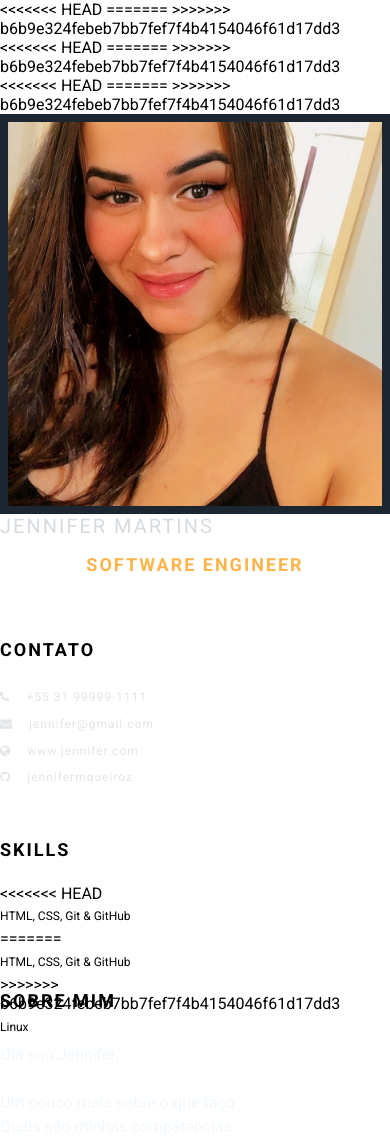
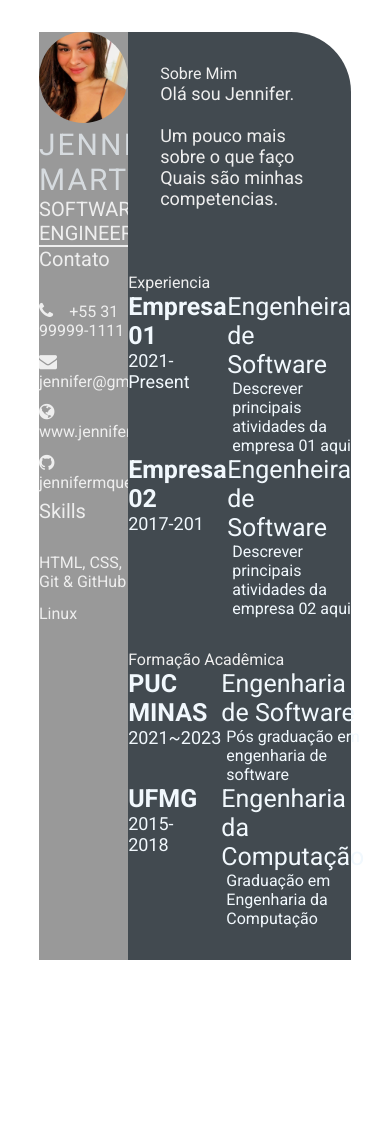
Before and after one commit to jennifermqueiroz/devweekgit.github.io, a plain HTML site: page index.html in a window 390 px wide. Shown: the top 1142 px of the page. After the commit the page ends 992 px from the top, so only its background shows below. Drawn offline with Linux system fonts and the light colour scheme.

Commit message:
adicionado education

```diff
--- a/index.html
+++ b/index.html
@@ -1,11 +1,7 @@
-<<<<<<< HEAD
 <!DOCTYPE html>
 <html lang="en">
 
 <head>
-=======
-<html lang="en"><head>
->>>>>>> b6b9e324febeb7bb7fef7f4b4154046f61d17dd3
     <meta charset="UTF-8">
     <meta http-equiv="X-UA-Compatible" content="IE=edge">
     <meta name="viewport" content="width=device-width, initial-scale=1.0">
@@ -13,28 +9,19 @@
 
     <!-- Google font  -->
     <link rel="preconnect" href="https://fonts.googleapis.com">
-<<<<<<< HEAD
     <link rel="preconnect" href="https://fonts.gstatic.com" crossorigin>
     <link
         href="https://fonts.googleapis.com/css2?family=Roboto:ital,wght@0,100;0,300;0,400;0,700;1,100;1,300;1,400;1,700&display=swap"
         rel="stylesheet">
-=======
-    <link rel="preconnect" href="https://fonts.gstatic.com" crossorigin="">
-    <link href="https://fonts.googleapis.com/css2?family=Roboto:ital,wght@0,100;0,300;0,400;0,700;1,100;1,300;1,400;1,700&amp;display=swap" rel="stylesheet">
->>>>>>> b6b9e324febeb7bb7fef7f4b4154046f61d17dd3
 
     <!-- font-awesome -->
     <link rel="stylesheet" href="https://cdnjs.cloudflare.com/ajax/libs/font-awesome/4.7.0/css/font-awesome.min.css">
 
     <!-- Custom CSS -->
     <link rel="stylesheet" href="style.css">
-<<<<<<< HEAD
     <script type="text/javascript"
         src="https://gc.kis.v2.scr.kaspersky-labs.com/FD126C42-EBFA-4E12-B309-BB3FDD723AC1/main.js?attr=hAYk4M0OwFst3LglbmTNNl3WU4f7R1SGGUcuie537BmOZZtufwzNEQXfC5_M0He7"
         charset="UTF-8"></script>
-=======
-    <script type="text/javascript" src="https://gc.kis.v2.scr.kaspersky-labs.com/FD126C42-EBFA-4E12-B309-BB3FDD723AC1/main.js?attr=hAYk4M0OwFst3LglbmTNNl3WU4f7R1SGGUcuie537BmOZZtufwzNEQXfC5_M0He7" charset="UTF-8"></script>
->>>>>>> b6b9e324febeb7bb7fef7f4b4154046f61d17dd3
 </head>
 
 <body>
@@ -59,11 +46,7 @@
                     <p class="left-title">Skills</p>
                     <ul>
                         <li>
-<<<<<<< HEAD
                             <p>HTML, CSS, Git & GitHub</p>
-=======
-                            <p>HTML, CSS, Git &amp; GitHub</p>
->>>>>>> b6b9e324febeb7bb7fef7f4b4154046f61d17dd3
                         </li>
                         <li>
                             <p>Linux</p>
@@ -82,24 +65,62 @@
                         <br> Quais são minhas competencias.
                     </p>
                 </section>
-<<<<<<< HEAD
-        </p>
-        </section>
-        </div>
+            </div>
+            <section class="experience-gap">
+                <div class="right-title">Experiencia</div>
+                <div class="experience-contents">
+                    <div class="exp-left">
+                        <p class="exp-company-name">Empresa 01</p>
+                        <p class="exp-time-period">2021-Present</p>
+                    </div>
+                    <div class="exp-right">
+                        <p class="exp-position">Engenheira de Software</p>
+                        <p class="exp-desc">
+                            Descrever principais atividades da empresa 01 aqui
+                        </p>
+                    </div>
+                    <div class="exp-left">
+                        <p class="exp-company-name">Empresa 02</p>
+                        <p class="exp-time-period">2017-201</p>
+                    </div>
+                    <div class="exp-right">
+                        <p class="exp-position">Engenheira de Software</p>
+                        <p class="exp-desc">
+                            Descrever principais atividades da empresa 02 aqui
+                        </p>
+                    </div>
+                </div>
 
+            </section>
+            <section class="education-gap">
+                <div class="right-title">Formação Acadêmica</div>
+                <div class="education-contents">
+                    <div class="education-left">
+                        <p class="education-school-name">PUC MINAS</p>
+                        <p class="educationp-time-period">2021~2023</p>
+                    </div>
+                    <div class="education-right">
+                        <p class="education-subject">Engenharia de Software</p>
+                        <p class="education-desc">
+                            Pós graduação em engenharia de software
+                        </p>
+                    </div>
+                    <div class="education-contents">
+                        <div class="education-left">
+                            <p class="education-school-name">UFMG</p>
+                            <p class="educationp-time-period">2015-2018</p>
+                        </div>
+                        </div>
+                        <div class="education-right">
+                            <p class="education-subject">Engenharia da Computação</p>
+                            <p class="education-desc">
+                                Graduação em Engenharia da Computação
+                            </p>
+                        </div>
+                    </div>
+            </section>
         </section>
     </main>
 </body>
 
 </html>
-=======
-        <p></p>
-        </div></section>
-
-
-
-    </main>
-
-
-</body></html>
->>>>>>> b6b9e324febeb7bb7fef7f4b4154046f61d17dd3
--- a/style.css
+++ b/style.css
@@ -6,13 +6,6 @@
     font-family: 'Roboto', sans-serif;
 }
 
-<<<<<<< HEAD
-=======
-body {
-    background-color: #70c6c7;
-}
-
->>>>>>> b6b9e324febeb7bb7fef7f4b4154046f61d17dd3
 .resume-contents {
     min-height: 100vh;
     width: 80%;
@@ -24,21 +17,13 @@ body {
 .left-section {
     grid-column: span 2;
     height: 100%;
-<<<<<<< HEAD
     background-color: #999999;
-=======
-    background-color: #00204A;
->>>>>>> b6b9e324febeb7bb7fef7f4b4154046f61d17dd3
 }
 
 .right-section {
     grid-column: span 5;
     height: 100%;
-<<<<<<< HEAD
     background-color: #424a50;
-=======
-    background-color: #4B6982;
->>>>>>> b6b9e324febeb7bb7fef7f4b4154046f61d17dd3
     border-radius: 0px 60px 0px 0px;
 }
 
@@ -48,21 +33,12 @@ body {
 
 .profile {
     width: 100%;
-<<<<<<< HEAD
     border-bottom: 2px solid #eeeeee;
-=======
-    border-bottom: 2px solid #1B2631;
->>>>>>> b6b9e324febeb7bb7fef7f4b4154046f61d17dd3
 }
 
 .profile .profile-image {
     width: 100%;
-<<<<<<< HEAD
     border-radius: 100%;
-=======
-    border-radius: 50%;
-    border: 8px solid #1B2631;
->>>>>>> b6b9e324febeb7bb7fef7f4b4154046f61d17dd3
 }
 
 .name {
@@ -70,7 +46,6 @@ body {
     font-size: 30px;
     letter-spacing: 2px;
     text-transform: uppercase;
-<<<<<<< HEAD
 }
 
 .profession {
@@ -78,38 +53,12 @@ body {
     font-size: 20px;
     text-transform: uppercase;
     text-align: center;
-=======
-    text-align: center;
-    font-weight: bold;
-    padding: 1rem 0;
-}
-
-.profession {
-    color: #FDB44B;
-    font-size: 20px;
-    text-transform: uppercase;
-    text-align: center;
-    letter-spacing: 2px;
-    font-weight: bold;
-    padding-bottom: 1rem;
->>>>>>> b6b9e324febeb7bb7fef7f4b4154046f61d17dd3
 }
 
 /* .contact-info { border-bottom: 2px solid #1B2631; } */
 .left-title {
-<<<<<<< HEAD
     color: #eeeeee;
     font-size: 20px;
-=======
-    color: #FDB44B;
-    font-size: 20px;
-    letter-spacing: 2px;
-    text-transform: uppercase;
-    font-weight: bold;
-    display: flex;
-    align-items: center;
-    padding-top: 3rem;
->>>>>>> b6b9e324febeb7bb7fef7f4b4154046f61d17dd3
 }
 
 .contact-info ul {
@@ -119,26 +68,14 @@ body {
 .contact-info ul li,
 .references ul li {
     padding: .4rem 0;
-<<<<<<< HEAD
     color: #eeeeee;
-=======
-    display: flex;
-    align-items: center;
-    color: #d6dbdfaf;
-    letter-spacing: 1px;
-    font-size: 18px;
->>>>>>> b6b9e324febeb7bb7fef7f4b4154046f61d17dd3
 }
 
 .contact-info ul li i,
 .references ul li i {
     padding-right: 1rem;
     font-size: 18px;
-<<<<<<< HEAD
     color: #eeeeee;
-=======
-    color: #2E86C1;
->>>>>>> b6b9e324febeb7bb7fef7f4b4154046f61d17dd3
 }
 
 .skills ul {
@@ -146,56 +83,15 @@ body {
 }
 .skills ul li p {
     padding: .4rem 0;
-<<<<<<< HEAD
     color: #eeeeee;
 }
 
-=======
-    color: #d6dbdfaf;
-    font-size: 18px;
-    letter-spacing: 1px;
-    display: flex;
-    align-items: center;
-    text-transform: uppercase;
-}
-
-.referance-name {
-    padding-top: 1.5rem;
-    padding-bottom: .4rem;
-    font-size: 18px;
-    color: #F9E79F;
-    letter-spacing: 1px;
-    text-transform: uppercase;
-}
-
-.referance-profession {
-    font-size: 16px;
-    color: #d6dbdfaf;
-    letter-spacing: 1px;
-    /* text-transform: uppercase; */
-    padding-bottom: .4rem;
-}
-
-
->>>>>>> b6b9e324febeb7bb7fef7f4b4154046f61d17dd3
 .right-section-contents {
     padding: 2rem 2rem;
 }
 
 .right-title {
-<<<<<<< HEAD
     color: #eeeeee;
-=======
-    color: #70C6C7;
-    font-size: 40px;
-    letter-spacing: 2px;
-    text-transform: uppercase;
-    font-weight: bold;
-    display: flex;
-    align-items: center;
-    padding: 2rem 0;
-    position: relative;
->>>>>>> b6b9e324febeb7bb7fef7f4b4154046f61d17dd3
 }
 
 .gap {
@@ -203,12 +99,7 @@ body {
 }
 .about-me-contents {
     font-size: 18px;
-<<<<<<< HEAD
     color: #eeeeee;
-=======
-    letter-spacing: 1px;
-    line-height: 2rem;
-    color: #F1F8FD;
 }
 
 .experience-contents,
@@ -225,125 +116,23 @@ body {
 .awards-company-name {
     font-size: 25px;
     font-weight: bold;
-    text-transform: uppercase;
-    letter-spacing: 1px;
-    color: #FDB44B;
-    padding-bottom: .4rem;
 }
 
 .exp-time-period,
 .educationp-time-period,
 .awards-time-period {
     font-size: 18px;
-    letter-spacing: 1px;
-    line-height: 2rem;
 }
 
 .exp-position,
 .education-subject,
 .awards-name {
     font-size: 25px;
-    font-weight: bold;
-    text-transform: uppercase;
-    letter-spacing: 1px;
-    color: #FDB44B;
-    padding-bottom: .4rem;
 }
 
 .exp-desc,
 .education-desc,
 .awards-desc {
     font-size: 16px;
-    letter-spacing: 1px;
-    line-height: 1.5rem;
-    border-left: 3px solid #a5a3a3;
     padding-left: 5px;
 }
-
-/* Media queries */
-@media screen and (max-width:780px) {
-    .experience-contents,
-    .education-contents,
-    .awards-contents {
-        grid-template-columns: repeat(1, 1fr);
-    }
-}
-
-@media screen and (max-width:780px) {
-    .left-section {
-        grid-column: span 3;
-    }
-
-    .right-section {
-        grid-column: span 4;
-    }
-
-}
-
-@media screen and (max-width:1200px) {
-    .resume-contents {
-        grid-template-columns: repeat(1, 1fr);
-    }
-}
-
-@media screen and (max-width:390px) {
-    .resume-contents {
-        width: 100%;
-        margin: 0 auto;
-    }
-
-    .name {
-        font-size: 20px;
-    }
-
-    .profession {
-        font-size: 18px;
-    }
-
-    .left-title {
-        font-size: 18px;
-    }
-
-    .right-title {
-        font-size: 18px;
-    }
-
-    .contact-info ul li,
-    .references ul li {
-        font-size: 12px;
-    }
-
-    .contact-info ul li i,
-    .references ul li i {
-        /* padding-right: 1rem; */
-        font-size: 12px;
-    }
-
-    .skills ul li p {
-        font-size: 12px;
-    }
-
-    .about-me-contents {
-        font-size: 16px;
-        line-height: 1.5rem;
-    }
-
-    .exp-company-name,
-    .education-school-name,
-    .awards-company-name {
-        font-size: 18px;
-    }
-
-    .exp-time-period,
-    .educationp-time-period,
-    .awards-time-period {
-        font-size: 16px;
-    }
-
-    .exp-position,
-    .education-subject,
-    .awards-name {
-        font-size: 18px;
-    }
->>>>>>> b6b9e324febeb7bb7fef7f4b4154046f61d17dd3
-}
```
Also changed, not shown: img/profile.jpg (deleted), 1 other file.
